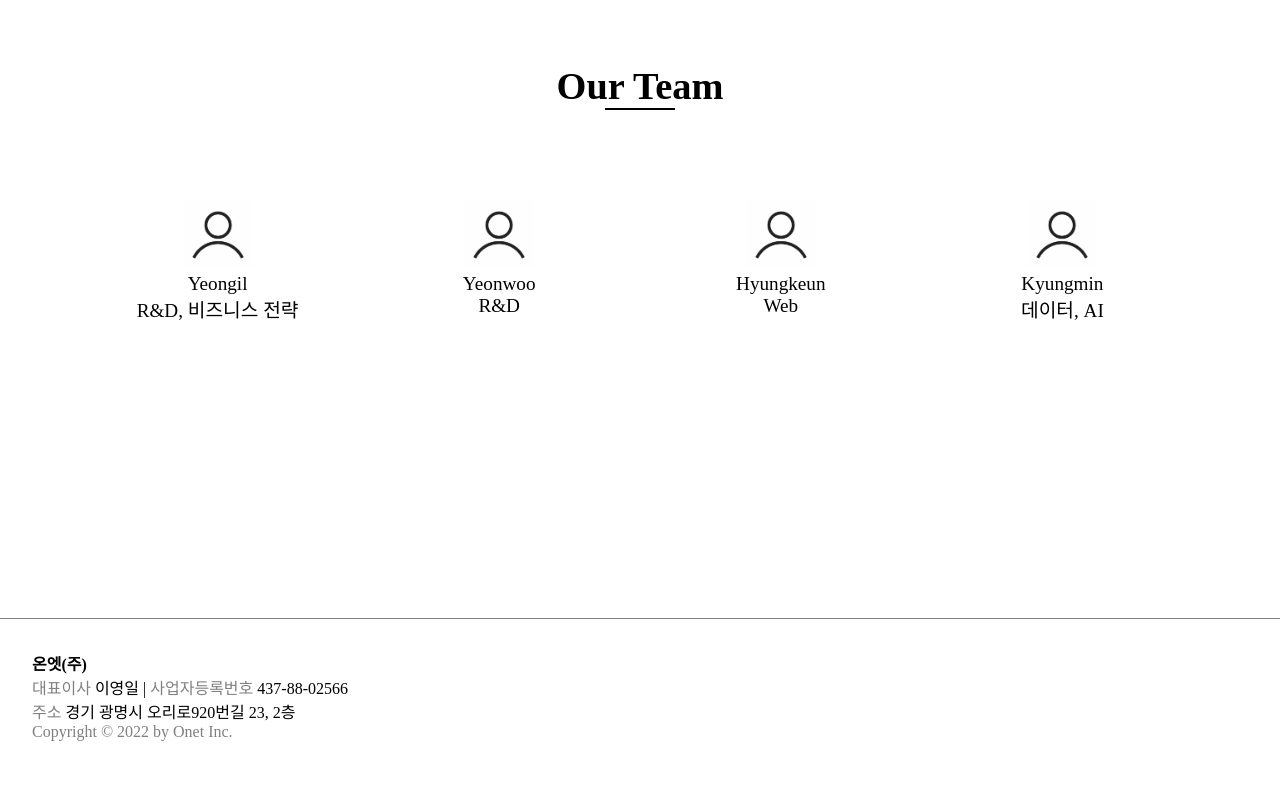
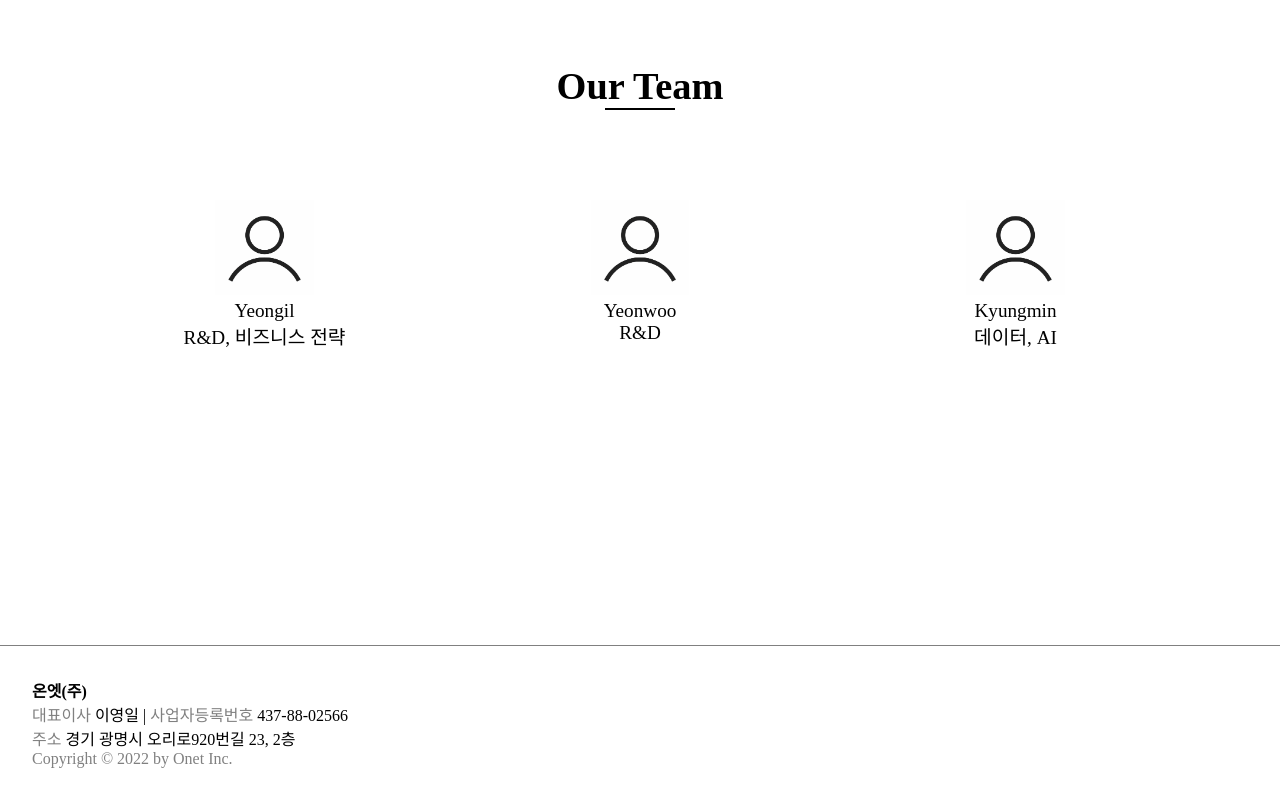
Before and after one commit to haa-ru/onet-webpage, a plain HTML site: page index.html in a window 1280 px wide. Shown: the part 2576-3376 px from the top of the page. Before the commit the page ends 3349 px from the top, so only its background shows below. Drawn offline with Linux system fonts and the light colour scheme.

Commit message:
Update index.html

```diff
--- a/index.html
+++ b/index.html
@@ -105,7 +105,6 @@
     <div class="boxes">
         <div class="box2"><img src="p.png" width="30%"><br><p>Yeongil</p><p>R&D, 비즈니스 전략</p></div>
         <div class="box2"><img src="p.png" width="30%"><br><p>Yeonwoo</p><p>R&D</p></div>
-        <div class="box2"><img src="p.png" width="30%"><br><p>Hyungkeun</p><p>Web</p></div>
         <div class="box2"><img src="p.png" width="30%"><br><p>Kyungmin</p><p>데이터, AI</p></div>
     </div>
     <br><br><br><br><br><br><br><br>
```
